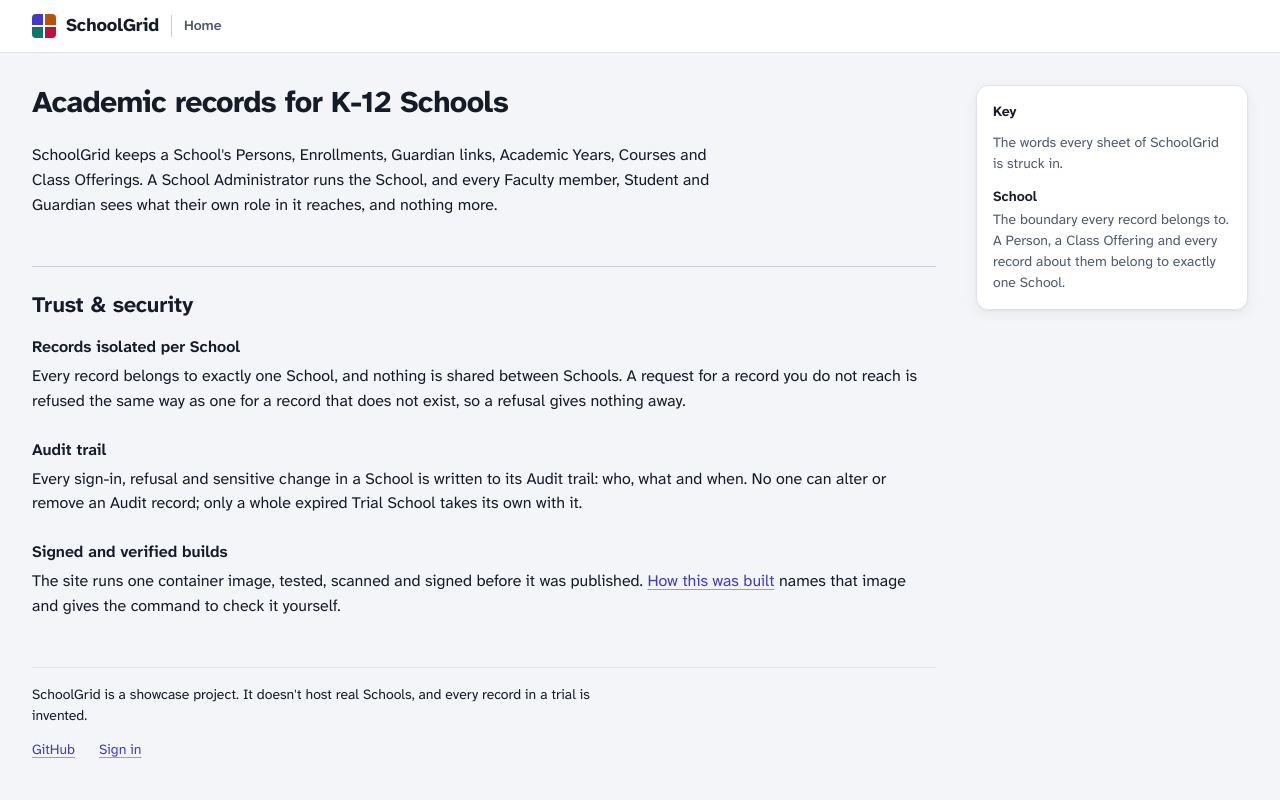
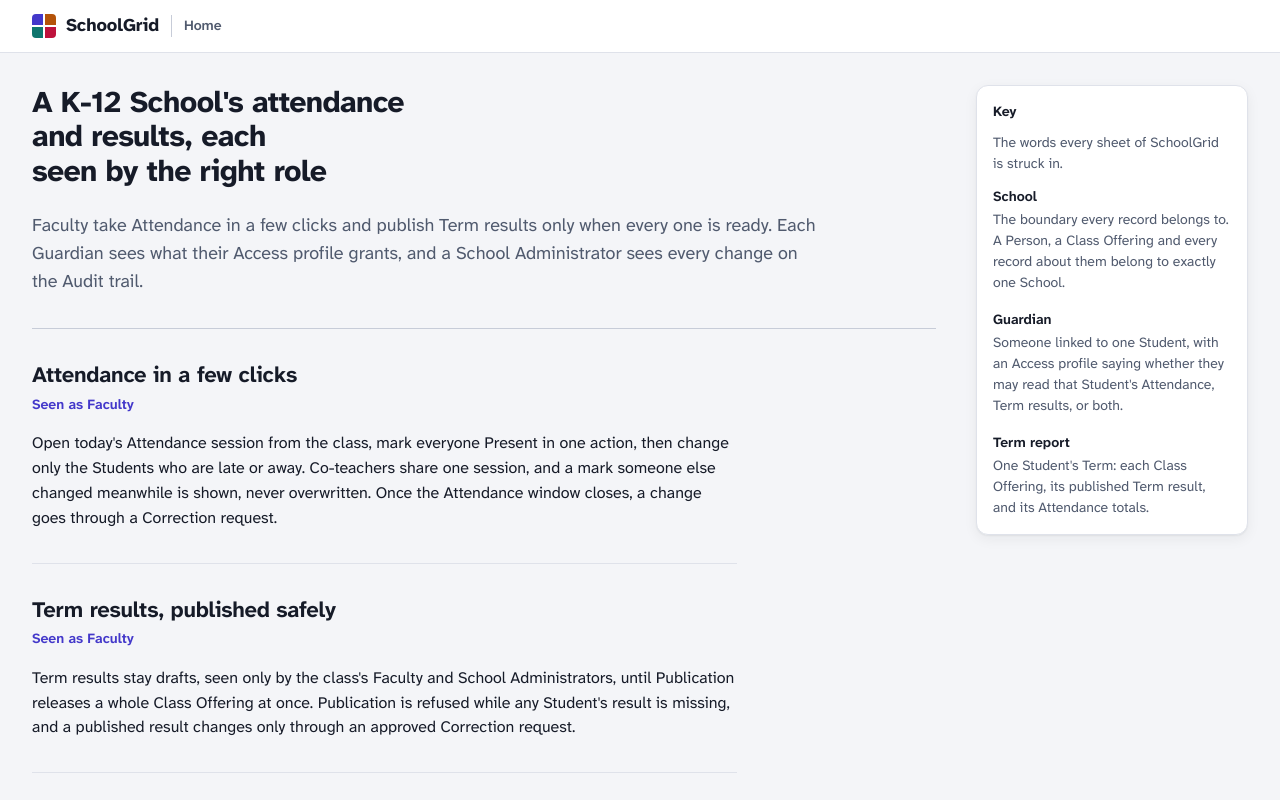
Before and after one commit to aszeffs/SchoolGrid, a React (Vite) app in the folder web/: page / in a window 1280 px wide. Shown: the top 800 px of the page. Built offline with nearby package versions, Linux system fonts and the light colour scheme; no server answers.

Commit message:
feat: lead the landing page with a hero and a tour of each role's features

```diff
--- a/web/src/Landing.tsx
+++ b/web/src/Landing.tsx
@@ -1,3 +1,4 @@
+import type { ReactNode } from "react";
 import { Link } from "./Link.tsx";
 import { Key, Sheet } from "./Sheet.tsx";
 import { StartTrial } from "./StartTrial.tsx";
@@ -6,17 +7,17 @@ import { useTrialProviders } from "./trial.ts";
 const REPOSITORY_URL = "https://github.com/aszeffs/SchoolGrid";
 
 /**
- * The public front page: what SchoolGrid is and whom it is for, a trial of
- * it, and how seriously it holds a School's records. Public, like sign-in,
- * and the same for everyone, signed in or not.
+ * The public front page, pitched to a School: what SchoolGrid does for one,
+ * a tour of it feature by feature as the role that sees each, and how
+ * seriously it holds a School's records. Public, like sign-in, and the same
+ * for everyone, signed in or not.
  *
- * The trial is offered only where the deployment offers one, with a provider
- * to sign in with (ADR-0012, ADR-0013). Until the server says so, and if it
- * cannot be asked, there is no button: one that could only fail would be
- * worse than none.
+ * Its one call to action is a trial, offered only where the deployment offers
+ * one, with a provider to sign in with (ADR-0012, ADR-0013). Until the server
+ * says so, and if it cannot be asked, there is no button: one that could only
+ * fail would be worse than none. Nothing on it is priced or sold.
  *
- * It sells only what is built. What is not yet, such as Attendance and Term
- * results, it does not name.
+ * It sells only what is built.
  */
 export function Landing() {
   const providers = useTrialProviders();
@@ -30,6 +31,13 @@ export function Landing() {
         <Key term="School">
           The boundary every record belongs to. A Person, a Class Offering and every record about them belong to exactly
           one School.
+        </Key>
+        <Key term="Guardian">
+          Someone linked to one Student, with an Access profile saying whether they may read that Student&apos;s
+          Attendance, Term results, or both.
+        </Key>
+        <Key term="Term report">
+          One Student&apos;s Term: each Class Offering, its published Term result, and its Attendance totals.
         </Key>
         {trialsOffered && (
           <Key term="Trial School">
@@ -55,28 +63,52 @@ export function Landing() {
         </>
       }
     >
-      <h1>Academic records for K-12 Schools</h1>
-      <p>
-        SchoolGrid keeps a School&apos;s Persons, Enrollments, Guardian links, Academic Years, Courses and Class
-        Offerings. A School Administrator runs the School, and every Faculty member, Student and Guardian sees what
-        their own role in it reaches, and nothing more.
+      <section className="landing__hero" aria-labelledby="landing-headline">
+        <h1 id="landing-headline">A K-12 School&apos;s attendance and results, each seen by the right role</h1>
+        <p className="landing__lede">
+          Faculty take Attendance in a few clicks and publish Term results only when every one is ready. Each Guardian
+          sees what their Access profile grants, and a School Administrator sees every change on the Audit trail.
         </p>
         {trialsOffered && (
           <div className="landing__trial">
             <p>
-            Try it in a School of your own, filled with invented Persons and Class Offerings. View it as each School role,
-            and after two hours it ends and is deleted.
-          </p>
-          <p className="muted">
-            Signing in proves you are a person, not a script. SchoolGrid keeps no name, email or token from it, only a
-            keyed hash of your account&apos;s id, and forgets that once your trial is deleted.
+              Try it in a School of your own, filled with invented Persons, Attendance and Term results. View it as
+              each School role, and after two hours it ends and is deleted.
             </p>
             <StartTrial providers={providers} />
+            <p className="muted">
+              Signing in proves you are a person, not a script. SchoolGrid keeps no name, email or token from it, only
+              a keyed hash of your account&apos;s id, and forgets that once your trial is deleted.
+            </p>
           </div>
         )}
+      </section>
 
-      <section className="landing__trust" aria-labelledby="trust">
-        <h2 id="trust">Trust &amp; security</h2>
+      <Feature id="attendance" heading="Attendance in a few clicks" role="Faculty">
+        <p>
+          Open today&apos;s Attendance session from the class, mark everyone Present in one action, then change only the
+          Students who are late or away. Co-teachers share one session, and a mark someone else changed meanwhile is
+          shown, never overwritten. Once the Attendance window closes, a change goes through a Correction request.
+        </p>
+      </Feature>
+
+      <Feature id="publication" heading="Term results, published safely" role="Faculty">
+        <p>
+          Term results stay drafts, seen only by the class&apos;s Faculty and School Administrators, until Publication
+          releases a whole Class Offering at once. Publication is refused while any Student&apos;s result is missing,
+          and a published result changes only through an approved Correction request.
+        </p>
+      </Feature>
+
+      <Feature id="guardians" heading="Guardians see only what they're granted" role="Guardian">
+        <p>
+          Each Guardian link carries its own Access profile: Attendance, Term results, or both. The Term report shows a
+          Guardian exactly what theirs grants, with nothing marking what is withheld, and the link ends with the
+          Student&apos;s Enrollment.
+        </p>
+      </Feature>
+
+      <Feature id="security" heading="Security and audit" role="School Administrator">
         <dl>
           <Key term="Records isolated per School">
             Every record belongs to exactly one School, and nothing is shared between Schools. A request for a record
@@ -93,7 +125,19 @@ export function Landing() {
             check it yourself.
           </Key>
         </dl>
-      </section>
+      </Feature>
     </Sheet>
   );
 }
+
+/** One stop on the tour: a feature, the role it is seen as, and what it does. */
+function Feature({ id, heading, role, children }: { id: string; heading: string; role: string; children: ReactNode }) {
+  const headingId = `tour-${id}`;
+  return (
+    <section className="landing__feature" aria-labelledby={headingId}>
+      <h2 id={headingId}>{heading}</h2>
+      <p className="landing__role">Seen as {role}</p>
+      {children}
+    </section>
+  );
+}
--- a/web/src/styles.css
+++ b/web/src/styles.css
@@ -1675,11 +1675,29 @@ dialog.slip::backdrop {
 
 /* ---- Landing --------------------------------------------------------- */
 
+/* The first screen: what SchoolGrid does for a School, and the trial, its one way in. */
+.landing__hero {
+  padding-bottom: calc(var(--step) * 4);
+  border-bottom: 1px solid var(--rule-strong);
+}
+
+.landing__hero h1 {
+  max-width: 24ch;
+}
+
+.landing__lede {
+  max-width: var(--measure);
+  margin: 0;
+  font-size: var(--size-lead);
+  color: var(--ink-soft);
+}
+
 .landing__trial {
   display: grid;
   gap: calc(var(--step) * 2);
   justify-items: start;
   margin-top: calc(var(--step) * 3);
+  max-width: var(--measure);
 }
 
 .landing__trial p {
@@ -1700,26 +1718,42 @@ dialog.slip::backdrop {
   text-decoration: none;
 }
 
-.landing__trust {
-  margin-top: calc(var(--step) * 6);
-  padding-top: calc(var(--step) * 3);
-  border-top: 1px solid var(--rule-strong);
-}
-
-.landing__trust h2 {
-  margin-top: 0;
-}
-
-.landing__trust dl {
-  margin: calc(var(--step) * 2) 0 0;
-}
-
-.landing__trust dt {
+/* One stop on the tour, ruled off from the next, with the role it is seen as under its heading. */
+.landing__feature {
+  max-width: var(--measure);
+  padding: calc(var(--step) * 4) 0;
+  border-bottom: 1px solid var(--rule);
+}
+
+.landing__feature h2 {
+  margin: 0;
+}
+
+.landing__role {
+  margin: calc(var(--step) * 0.5) 0 calc(var(--step) * 1.5);
+  font-size: var(--size-label);
   font-weight: 650;
-}
-
-.landing__trust dd {
+  color: var(--action);
+}
+
+.landing__feature p:last-child {
+  margin-bottom: 0;
+}
+
+.landing__feature dl {
+  margin: 0;
+}
+
+.landing__feature dt {
+  font-weight: 650;
+}
+
+.landing__feature dd {
   margin: calc(var(--step) * 0.5) 0 calc(var(--step) * 3);
+}
+
+.landing__feature dd:last-child {
+  margin-bottom: 0;
 }
 
 .foot .landing__links {
```
Also changed, not shown: 2 other files (tests, documents, lock files or other folders). Lines whose indentation alone changed are shown as unchanged.
